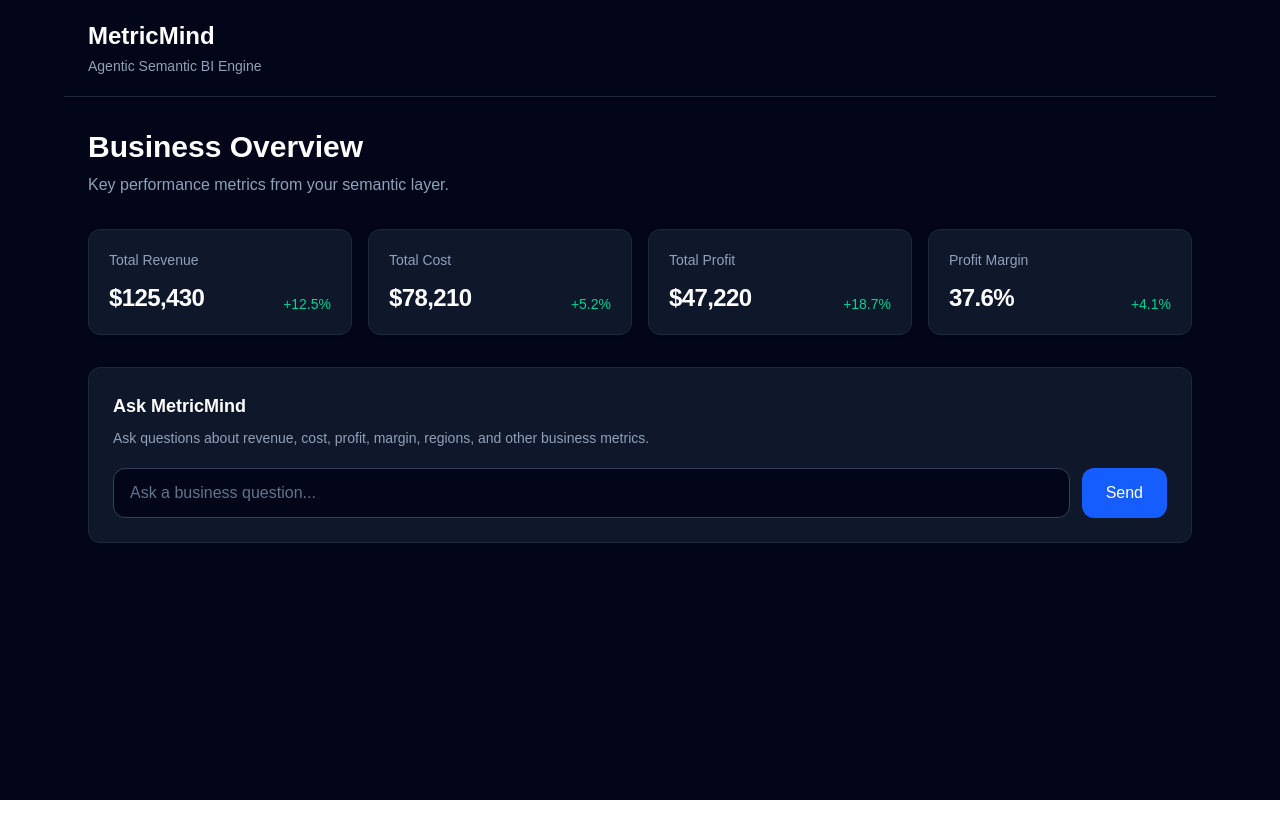
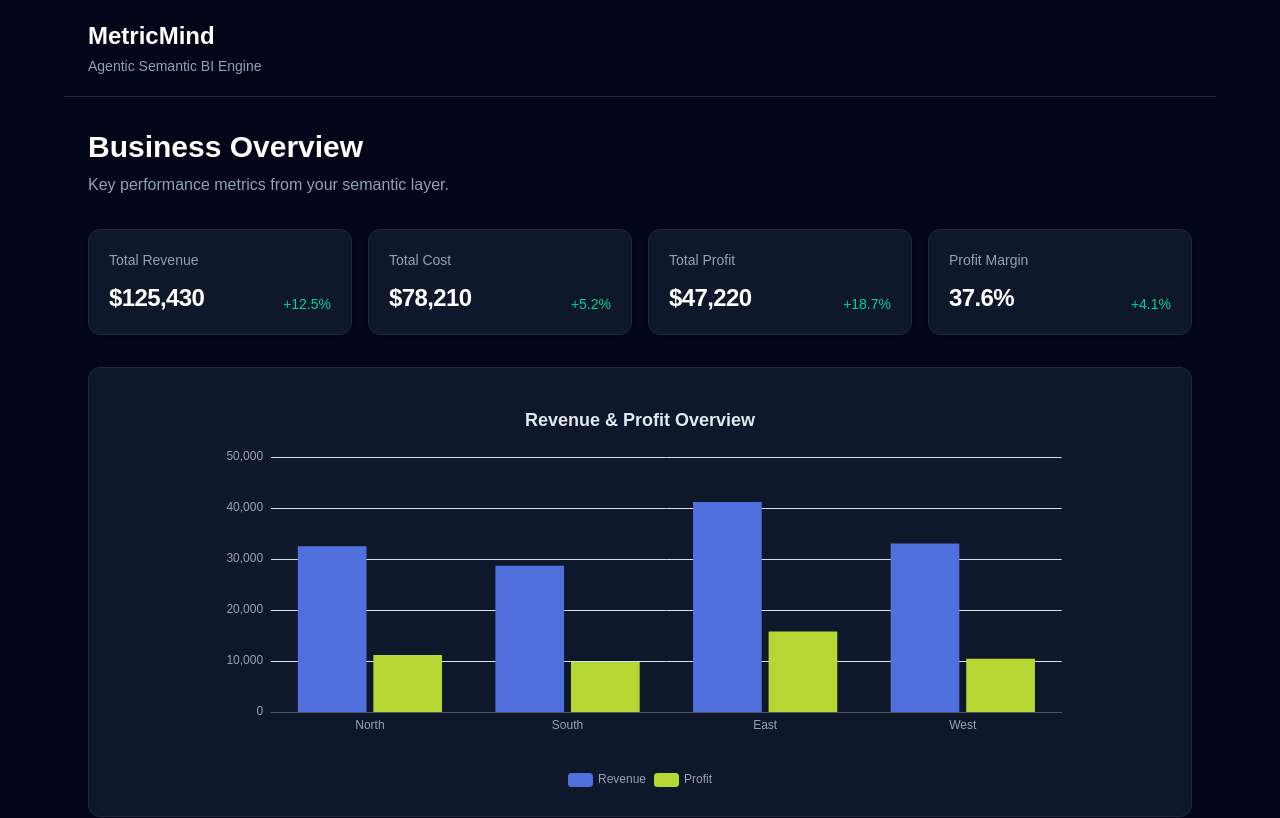
Before and after one commit to jyoti-kkd/MetricMind-Agentic-Semantic-BI, a Next.js app in the folder web/: page / in a window 1280 px wide. Shown: the top 818 px of the page. Built offline with nearby package versions, Linux system fonts and the light colour scheme.

Commit message:
Day 20: Integrate ECharts revenue and profit visualization

```diff
--- a/web/app/page.tsx
+++ b/web/app/page.tsx
@@ -2,6 +2,7 @@
 
 import { useState } from "react";
 import MetricCard from "../components/metric-card";
+import RevenueChart from "../components/revenue-chart";
 
 export default function Home() {
   const [message, setMessage] = useState("");
@@ -29,25 +30,9 @@ export default function Home() {
         throw new Error("Backend request failed");
       }
 
-      if (!response.body) {
-        throw new Error("Streaming response not available");
-      }
+      const data = await response.json();
 
-      const reader = response.body.getReader();
-      const decoder = new TextDecoder();
-
-      let result = "";
-
-      while (true) {
-        const { value, done } = await reader.read();
-
-        if (done) break;
-
-        const chunk = decoder.decode(value, { stream: true });
-
-        result += chunk;
-        setAnswer(result);
-      }
+      setAnswer(data.answer);
     } catch (error) {
       console.error(error);
       setAnswer("Unable to connect to the MetricMind backend.");
@@ -60,6 +45,7 @@ export default function Home() {
     <main className="min-h-screen bg-slate-950 text-white">
       <div className="mx-auto flex min-h-screen max-w-6xl flex-col">
 
+        {/* Header */}
         <header className="border-b border-slate-800 px-6 py-5">
           <h1 className="text-2xl font-bold">
             MetricMind
@@ -70,8 +56,10 @@ export default function Home() {
           </p>
         </header>
 
+        {/* Main Content */}
         <section className="px-6 py-8">
 
+          {/* Business Overview */}
           <div className="mb-8">
             <h2 className="text-3xl font-semibold">
               Business Overview
@@ -82,6 +70,7 @@ export default function Home() {
             </p>
           </div>
 
+          {/* Metric Cards */}
           <div className="grid gap-4 sm:grid-cols-2 lg:grid-cols-4">
 
             <MetricCard
@@ -110,6 +99,10 @@ export default function Home() {
 
           </div>
 
+          {/* Revenue & Profit Chart */}
+          <RevenueChart />
+
+          {/* Ask MetricMind */}
           <div className="mt-8 rounded-xl border border-slate-800 bg-slate-900 p-6">
 
             <h3 className="text-lg font-semibold">
@@ -121,6 +114,7 @@ export default function Home() {
               regions, and other business metrics.
             </p>
 
+            {/* AI Answer */}
             {answer && (
               <div className="mt-5 rounded-xl border border-slate-700 bg-slate-950 p-4">
                 <p className="whitespace-pre-wrap text-sm leading-6 text-slate-200">
@@ -129,6 +123,7 @@ export default function Home() {
               </div>
             )}
 
+            {/* Question Input */}
             <div className="mt-5 flex gap-3">
 
               <input
--- /dev/null
+++ b/web/components/revenue-chart.tsx
@@ -0,0 +1,64 @@
+"use client";
+
+import ReactECharts from "echarts-for-react";
+
+const option = {
+  title: {
+    text: "Revenue & Profit Overview",
+    left: "center",
+    textStyle: {
+      color: "#e2e8f0",
+    },
+  },
+
+  tooltip: {
+    trigger: "axis",
+  },
+
+  legend: {
+    data: ["Revenue", "Profit"],
+    bottom: 0,
+    textStyle: {
+      color: "#94a3b8",
+    },
+  },
+
+  xAxis: {
+    type: "category",
+    data: ["North", "South", "East", "West"],
+    axisLabel: {
+      color: "#94a3b8",
+    },
+  },
+
+  yAxis: {
+    type: "value",
+    axisLabel: {
+      color: "#94a3b8",
+    },
+  },
+
+  series: [
+    {
+      name: "Revenue",
+      type: "bar",
+      data: [32500, 28700, 41200, 33030],
+    },
+    {
+      name: "Profit",
+      type: "bar",
+      data: [11200, 9800, 15800, 10420],
+    },
+  ],
+};
+
+export default function RevenueChart() {
+  return (
+    <div className="mt-8 rounded-xl border border-slate-800 bg-slate-900 p-6">
+      <ReactECharts
+        option={option}
+        style={{ height: "400px", width: "100%" }}
+      />
+    </div>
+  );
+}
--- a/web/package.json
+++ b/web/package.json
@@ -12,6 +12,8 @@
     "@radix-ui/react-slot": "^1.3.3",
     "@remixicon/react": "^4.9.0",
     "clsx": "^2.1.1",
+    "echarts": "^6.1.0",
+    "echarts-for-react": "^3.0.6",
     "next": "16.3.2",
     "react": "19.2.8",
     "react-dom": "19.2.8",
```
Also changed, not shown: 1 other file (tests, documents, lock files or other folders).
